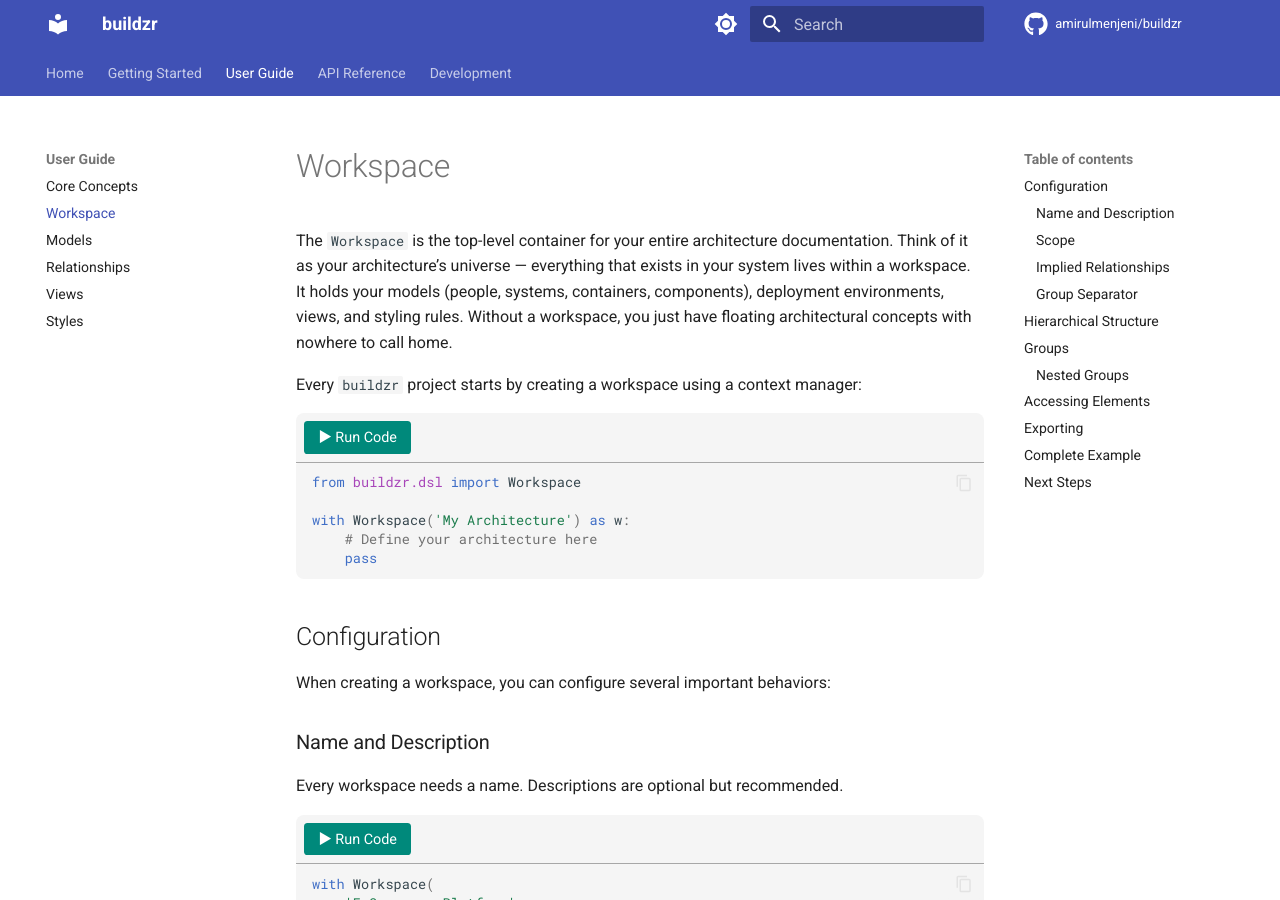
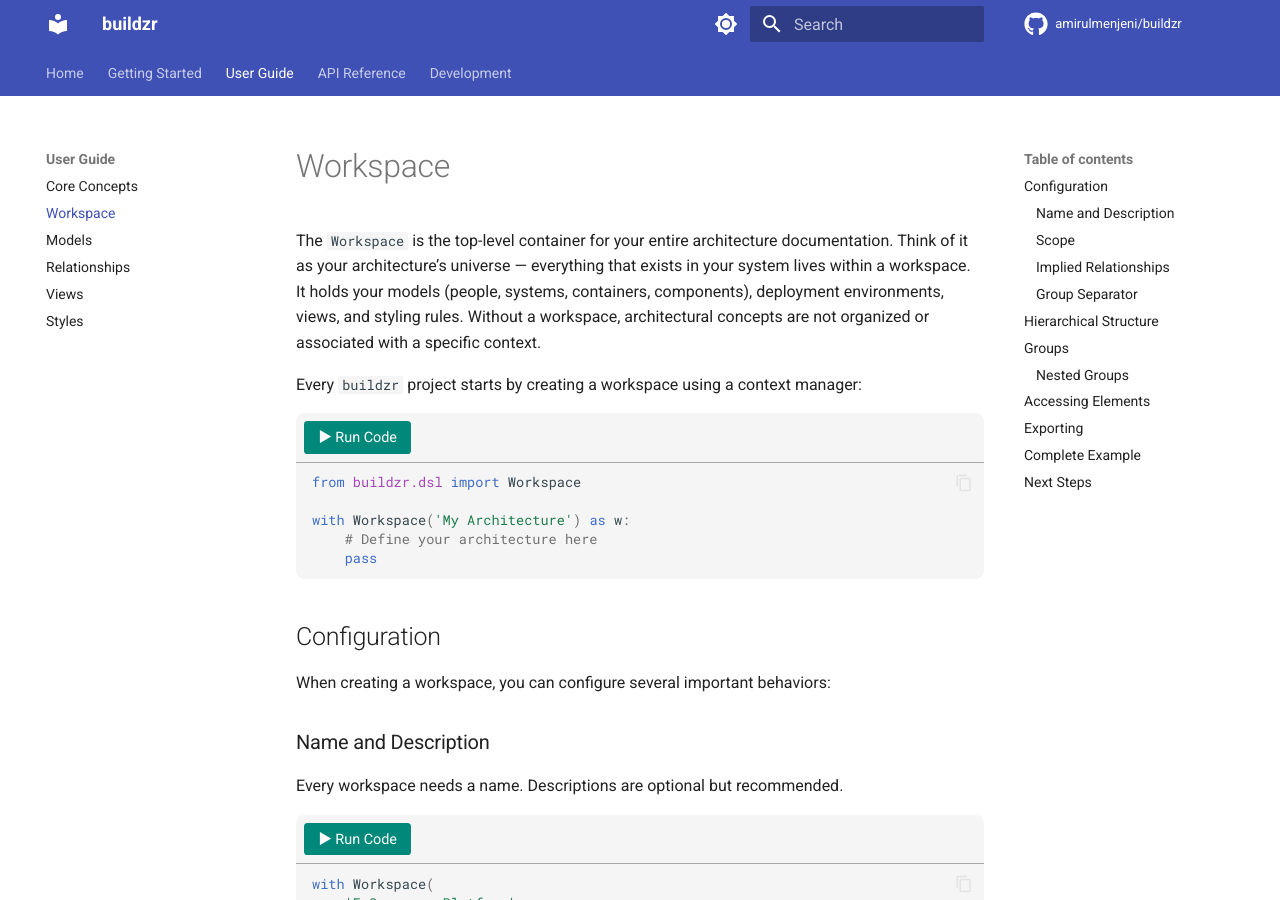
Before and after one commit to amirulmenjeni/buildzr, an MkDocs documentation site: the page built from docs/user-guide/workspace.md, in a window 1280 px wide and 900 px high. Built offline with MkDocs 1.6.1 and Material for MkDocs 9.7.7, drawn with Linux system fonts in a browser that asks for light colours; comment, search, counter and statistics services are not loaded.

Commit message:
docs: update docs/user-guide/workspace.md
Co-authored-by: Copilot <175728472+Copilot@users.noreply.github.com>

```diff
--- a/docs/user-guide/workspace.md
+++ b/docs/user-guide/workspace.md
@@ -1,6 +1,6 @@
 # Workspace
 
-The `Workspace` is the top-level container for your entire architecture documentation. Think of it as your architecture's universe --- everything that exists in your system lives within a workspace. It holds your models (people, systems, containers, components), deployment environments, views, and styling rules. Without a workspace, you just have floating architectural concepts with nowhere to call home.
+The `Workspace` is the top-level container for your entire architecture documentation. Think of it as your architecture's universe --- everything that exists in your system lives within a workspace. It holds your models (people, systems, containers, components), deployment environments, views, and styling rules. Without a workspace, architectural concepts are not organized or associated with a specific context.
 
 Every `buildzr` project starts by creating a workspace using a context manager:
 
```
